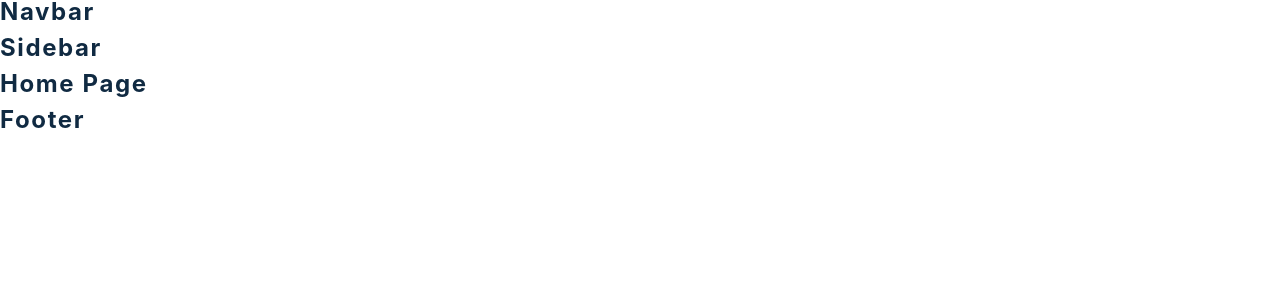
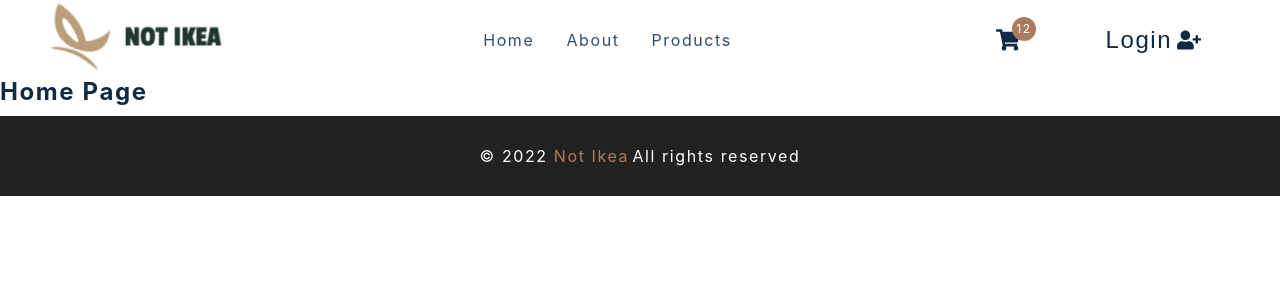
Before and after one commit to salomonj11/Ikea-clone, a React (Create React App) app: page / in a window 1280 px wide. Shown: the top 300 px of the page. Built offline with nearby package versions, Linux system fonts and the light colour scheme; the HTML template or start-up script is replaced by a standard one.

Commit message:
added sidebar

```diff
--- a/src/components/CartButtons.js
+++ b/src/components/CartButtons.js
@@ -1,14 +1,30 @@
-import React from 'react'
-import { FaShoppingCart, FaUserMinus, FaUserPlus } from 'react-icons/fa'
-import { Link } from 'react-router-dom'
-import styled from 'styled-components'
-import { useProductsContext } from '../context/products_context'
-import { useCartContext } from '../context/cart_context'
-import { useUserContext } from '../context/user_context'
+import React from 'react';
+import {
+  FaShoppingCart,
+  FaUserMinus,
+  FaUserPlus,
+} from 'react-icons/fa';
+import { Link } from 'react-router-dom';
+import styled from 'styled-components';
+import { useProductsContext } from '../context/products_context';
+import { useCartContext } from '../context/cart_context';
+import { useUserContext } from '../context/user_context';
 
 const CartButtons = () => {
-  return <h4>cart buttons </h4>
-}
+  return (
+    <Wrapper className="cart-btn-wrapper">
+      <Link to="/cart" className="cart-btn">
+        <span className="cart-container">
+          <FaShoppingCart />
+          <span className="cart-value">12</span>
+        </span>
+      </Link>
+      <button type="button" className="auth-btn">
+        Login <FaUserPlus />
+      </button>
+    </Wrapper>
+  );
+};
 
 const Wrapper = styled.div`
   display: grid;
@@ -62,5 +78,5 @@
       margin-left: 5px;
     }
   }
-`
-export default CartButtons
+`;
+export default CartButtons;
--- a/src/components/Footer.js
+++ b/src/components/Footer.js
@@ -1,8 +1,16 @@
-import React from 'react'
-import styled from 'styled-components'
+import React from 'react';
+import styled from 'styled-components';
 const Footer = () => {
-  return <h4>footer</h4>
-}
+  return (
+    <Wrapper>
+      <h5>
+        &copy; {new Date().getFullYear()}
+        <span> Not Ikea</span>
+      </h5>
+      <h5> All rights reserved</h5>
+    </Wrapper>
+  );
+};
 
 const Wrapper = styled.footer`
   height: 5rem;
@@ -26,6 +34,6 @@
   @media (min-width: 776px) {
     flex-direction: row;
   }
-`
+`;
 
-export default Footer
+export default Footer;
--- a/src/components/Navbar.js
+++ b/src/components/Navbar.js
@@ -1,16 +1,40 @@
-import React from 'react'
-import styled from 'styled-components'
-import logo from '../assets/logo.svg'
-import { FaBars } from 'react-icons/fa'
-import { Link } from 'react-router-dom'
-import { links } from '../utils/constants'
-import CartButtons from './CartButtons'
-import { useProductsContext } from '../context/products_context'
-import { useUserContext } from '../context/user_context'
+import React from 'react';
+import styled from 'styled-components';
+import logo from '../assets/NotIkeaLogo.jpg';
+import { FaBars } from 'react-icons/fa';
+import { Link } from 'react-router-dom';
+import { links } from '../utils/constants';
+import CartButtons from './CartButtons';
+import { useProductsContext } from '../context/products_context';
+import { useUserContext } from '../context/user_context';
 
 const Nav = () => {
-  return <h4>navbar</h4>
-}
+  return (
+    <NavContainer>
+      <div className="nav-center">
+        <div className="nav-header">
+          <Link to="/">
+            <img src={logo} alt="logo" />
+          </Link>
+          <button type="button" className="nav-toggle">
+            <FaBars />
+          </button>
+        </div>
+        <ul className="nav-links">
+          {links.map((link) => {
+            const { id, text, url } = link;
+            return (
+              <li key={id}>
+                <Link to={url}>{text}</Link>
+              </li>
+            );
+          })}
+        </ul>
+        <CartButtons />
+      </div>
+    </NavContainer>
+  );
+};
 
 const NavContainer = styled.nav`
   height: 5rem;
@@ -77,6 +101,6 @@
       display: grid;
     }
   }
-`
+`;
 
-export default Nav
+export default Nav;
--- a/src/components/Sidebar.js
+++ b/src/components/Sidebar.js
@@ -1,16 +1,43 @@
-import React from 'react'
-import logo from '../assets/logo.svg'
-import { Link } from 'react-router-dom'
-import { useProductsContext } from '../context/products_context'
-import { FaTimes } from 'react-icons/fa'
-import { links } from '../utils/constants'
-import styled from 'styled-components'
-import CartButtons from './CartButtons'
-import { useUserContext } from '../context/user_context'
+import React from 'react';
+import logo from '../assets/NotIkeaLogo.jpg';
+import { Link } from 'react-router-dom';
+import { useProductsContext } from '../context/products_context';
+import { FaTimes } from 'react-icons/fa';
+import { links } from '../utils/constants';
+import styled from 'styled-components';
+import CartButtons from './CartButtons';
+import { useUserContext } from '../context/user_context';
 
 const Sidebar = () => {
-  return <h4>sidebar</h4>
-}
+  const isOpen = false;
+  return (
+    <SidebarContainer>
+      <aside
+        className={`${isOpen ? 'sidebar show-sidebar' : 'sidebar'}`}
+      >
+        <div className="sidebar-header">
+          <img src={logo} alt="logo" />
+          <button className="close-btn" type="button">
+            <FaTimes />
+          </button>
+        </div>
+        <ul className="links">
+          {links.map(({ id, text, url }) => {
+            return (
+              <li key={id}>
+                <Link to={url}>{text}</Link>
+              </li>
+            );
+          })}
+          <li>
+            <Link to="/checkout">checkout</Link>
+          </li>
+        </ul>
+        <CartButtons />
+      </aside>
+    </SidebarContainer>
+  );
+};
 
 const SidebarContainer = styled.div`
   text-align: center;
@@ -81,6 +108,6 @@
       display: none;
     }
   }
-`
+`;
 
-export default Sidebar
+export default Sidebar;
--- a/src/index.js
+++ b/src/index.js
@@ -1,11 +1,16 @@
-import React from 'react'
-import ReactDOM from 'react-dom'
-import './index.css'
-import App from './App'
-import { ProductsProvider } from './context/products_context'
-import { FilterProvider } from './context/filter_context'
-import { CartProvider } from './context/cart_context'
-import { UserProvider } from './context/user_context'
-import { Auth0Provider } from '@auth0/auth0-react'
+import React from 'react';
+import ReactDOM from 'react-dom';
+import './index.css';
+import App from './App';
+import { ProductsProvider } from './context/products_context';
+import { FilterProvider } from './context/filter_context';
+import { CartProvider } from './context/cart_context';
+import { UserProvider } from './context/user_context';
+import { Auth0Provider } from '@auth0/auth0-react';
 
-ReactDOM.render(<App />, document.getElementById('root'))
+ReactDOM.render(
+  <ProductsProvider>
+    <App />
+  </ProductsProvider>,
+  document.getElementById('root')
+);
```
Also changed, not shown: src/assets/NotIkeaLogo.jpg (added).
